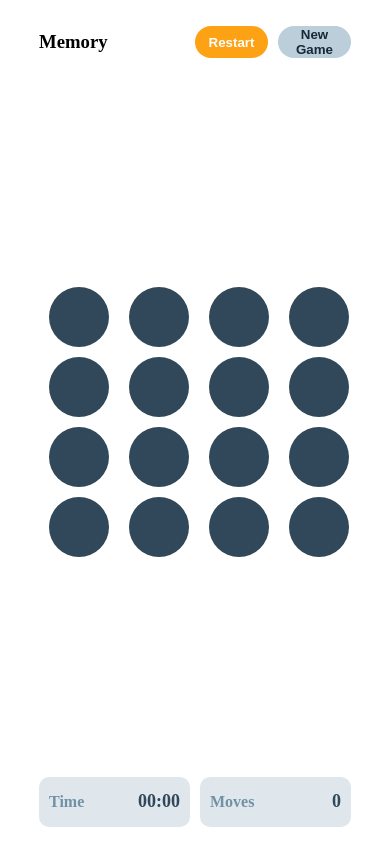
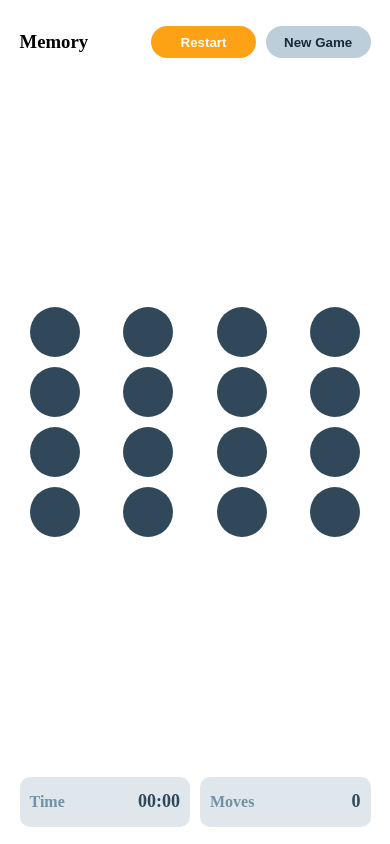
Before and after one commit to aknagirm/memory-game, an Angular app: page /home in a window 390 px wide. Both pictures are taken after a click on the button "Start Game". Built offline with nearby package versions, Linux system fonts and the light colour scheme.

Commit message:
width change

```diff
--- a/src/app/components/game-page/game-page.component.html
+++ b/src/app/components/game-page/game-page.component.html
@@ -10,7 +10,7 @@
 </dialog>
 <div class="container">
   <div class="section section-header">
-    <h3>Memory</h3>
+    <h3 style="width: 60%">Memory</h3>
     <div class="button-wrapper">
       <button class="restart-button" (click)="restartCall()">Restart</button>
       <button class="new-game-button" (click)="newSetup()">New Game</button>
--- a/src/app/components/game-page/game-page.component.scss
+++ b/src/app/components/game-page/game-page.component.scss
@@ -75,7 +75,7 @@
 
 @media screen and (max-width: 767px) {
   .section {
-    width: 80%;
+    width: 90%;
   }
 }
 
@@ -93,8 +93,8 @@
 
 .coin {
   position: relative;
-  height: 60px;
-  width: 60px;
+  height: 50px;
+  width: 50px;
   border-radius: 50%;
   color: $off-white;
   font-size: 32px;
```
